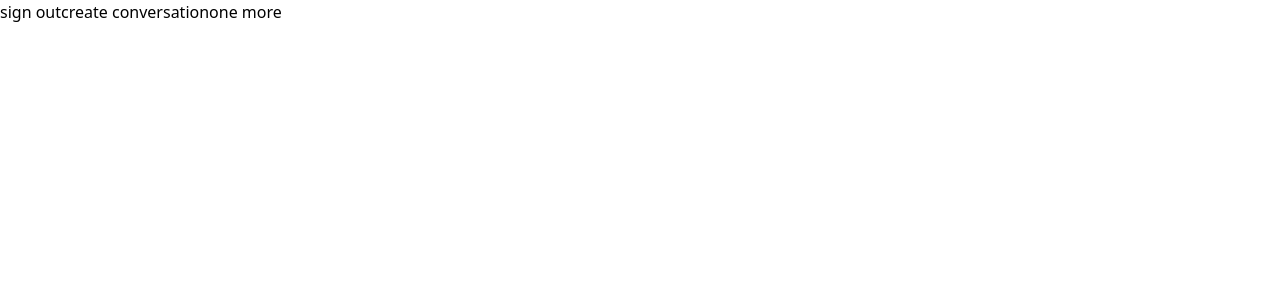
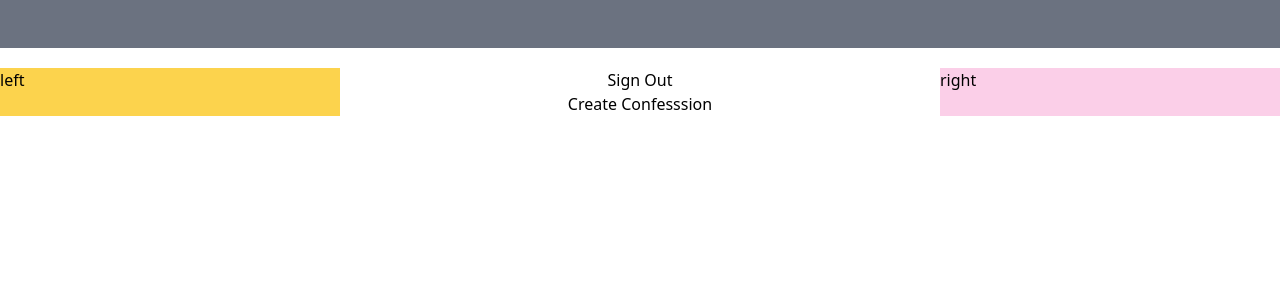
Before and after one commit to thegauravthakur/i-confess, a Next.js app: page / in a window 1280 px wide. Shown: the top 300 px of the page. Built offline with nearby package versions, Linux system fonts and the light colour scheme; no server answers; sample sign-in values are in the browser's storage.

Commit message:
create three section layout for home page

```diff
--- a/src/pages/index.tsx
+++ b/src/pages/index.tsx
@@ -1,6 +1,7 @@
 import type { InferGetStaticPropsType, NextPage } from 'next';
 import { useSession } from '../hooks/useSession';
 import { useRouter } from 'next/router';
+import cn from 'classnames';
 import { NewConfessionInputBox } from '../components/NewConfessionInputBox';
 import { getSession, signOut } from 'next-auth/react';
 import { useState } from 'react';
@@ -19,35 +20,31 @@ const HomePage: NextPage = ({
     }
 
     return (
-        <div>
-            <button
-                onClick={async () => {
-                    await signOut();
-                }}
+        <div className={cn('space-y-5')}>
+            <header className={cn('h-12 bg-gray-500')}></header>
+            <div
+                className={cn(
+                    'grid grid-cols-[1fr_600px_1fr] max-w-7xl mx-auto'
+                )}
             >
-                sign out
-            </button>
-            <button
-                onClick={() => {
-                    setShowConversationModal(!showNewConversationModal);
-                }}
-            >
-                create conversation
+                <div className={cn('bg-amber-300')}>left</div>
+                <div className='flex flex-col'>
+                    <button onClick={() => signOut()}>Sign Out</button>
+                    <button onClick={() => setShowConversationModal(true)}>
+                        Create Confesssion
                     </button>
                     {showNewConversationModal && (
                         <ReactFocusLock>
                             <NewConfessionInputBox
-                        setShowNewConversationModal={setShowConversationModal}
+                                setShowNewConversationModal={
+                                    setShowConversationModal
+                                }
                             />
                         </ReactFocusLock>
                     )}
-            <button
-                onClick={() => {
-                    setShowConversationModal(!showNewConversationModal);
-                }}
-            >
-                one more
-            </button>
+                </div>
+                <div className={cn('bg-pink-200')}>right</div>
+            </div>
         </div>
     );
 };
```
Lines whose indentation alone changed are shown as unchanged.
